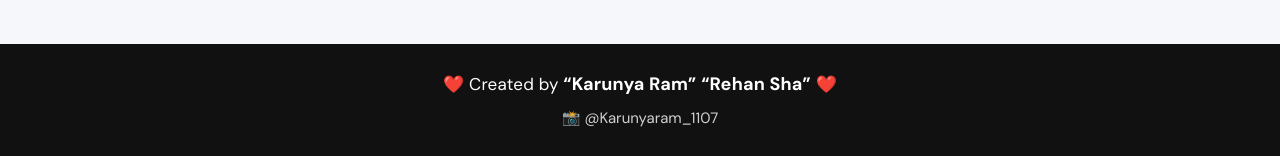
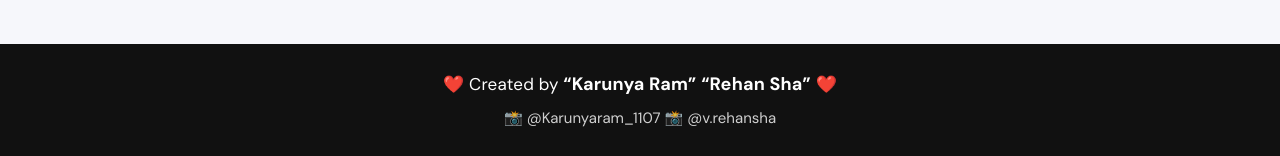
Before and after one commit to rehansha-dev/SPEND-WISE, a Flask app: page /expenses in a window 1280 px wide. Shown: the part 926-1082 px from the top of the page. Run offline with Flask 3, Linux system fonts and the light colour scheme; a user stored in the database is signed in; data comes from the database, SQL or seed files in the repository.

Commit message:
Update base.html

```diff
--- a/templates/base.html
+++ b/templates/base.html
@@ -94,6 +94,7 @@
             class="instagram-link"
         >
             📸 @Karunyaram_1107
+            📸 @v.rehansha
         </a>
 
     </div>
```
